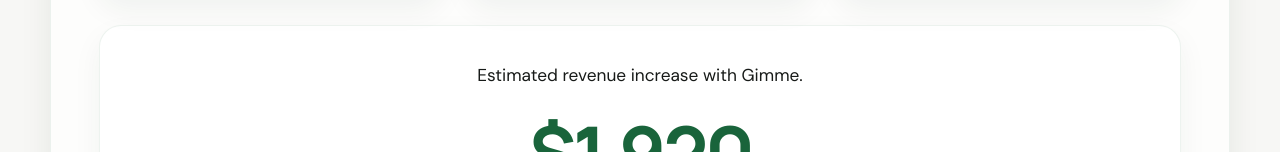
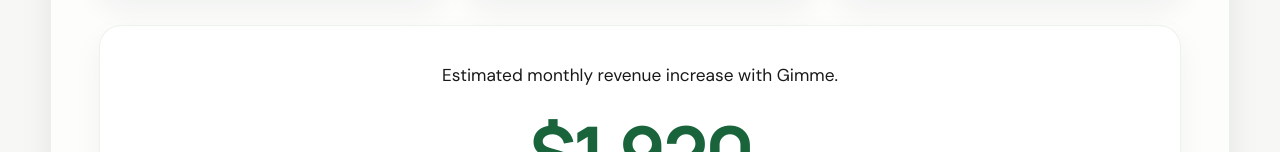
Before and after one commit to bonganimoyo95-jpg/gimme-website, a plain HTML site: page index.html in a window 1280 px wide. Shown: the part 3580-3732 px from the top of the page. Drawn offline with Linux system fonts and the light colour scheme.

Commit message:
Update index.html

```diff
--- a/index.html
+++ b/index.html
@@ -264,7 +264,7 @@
         </div>
 
         <div class="calculator-result" aria-live="polite">
-          <p>Estimated revenue increase with Gimme.</p>
+          <p>Estimated monthly revenue increase with Gimme.</p>
           <strong id="monthly-sales">$1,920</strong>
           <div class="result-stats">
             <div><span class="stat-icon"><svg><use href="#icon-dollar" /></svg></span><span><small>Gross Profit</small><b id="gross-profit">$1,248</b></span></div>
```
